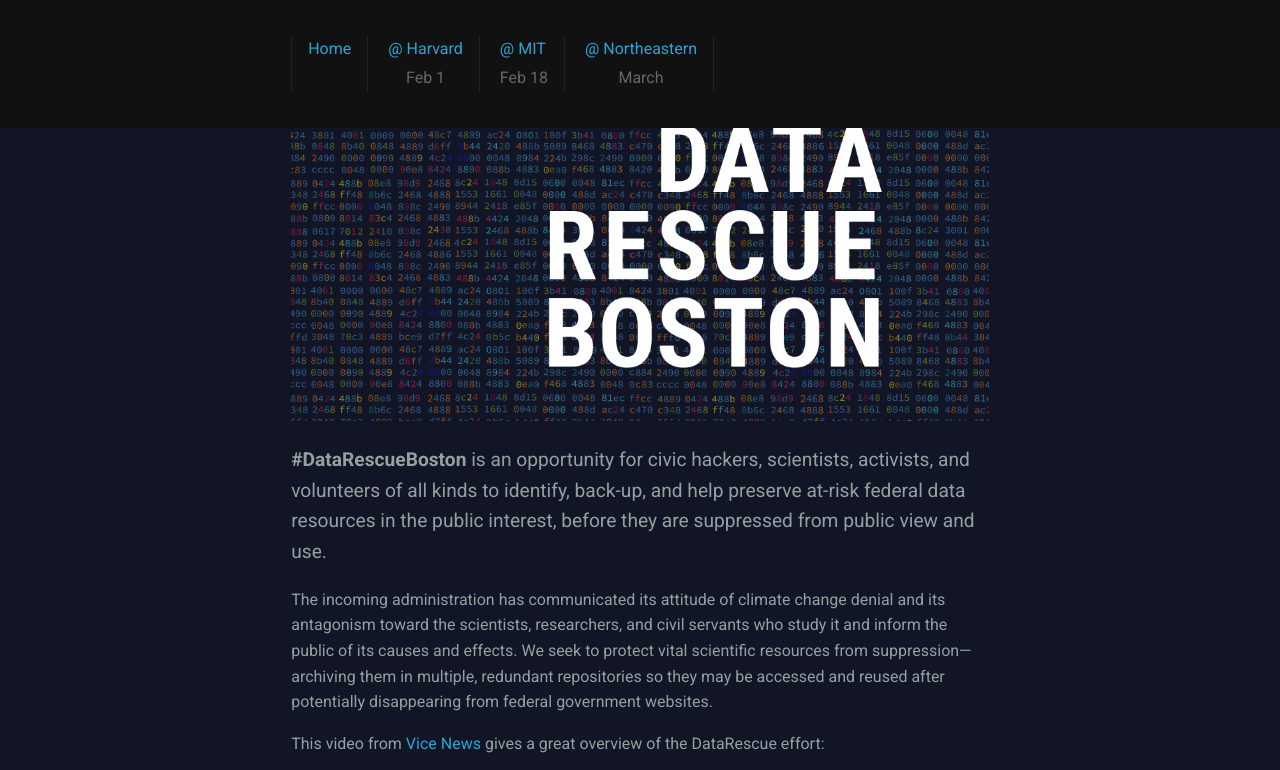
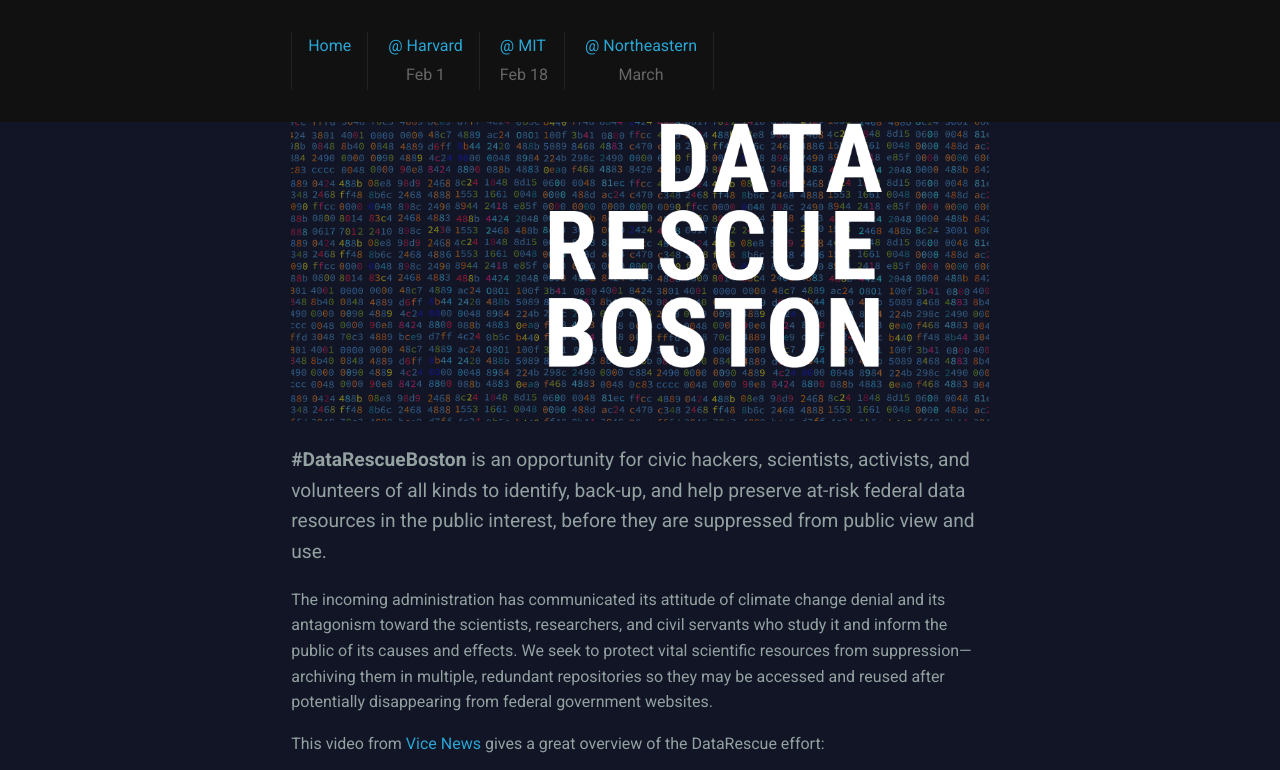
Before and after one commit to data-rescue-boston/data-rescue-boston.github.io, a Jekyll site: the page built from index.md, in a window 1280 px wide. Shown: the top 770 px of the page. Built offline with Jekyll 4.4.1, drawn with Linux system fonts in a browser that asks for light colours; grey boxes are pictures that could not be loaded.

Commit message:
Update main.css

```diff
--- a/assets/main.css
+++ b/assets/main.css
@@ -14,7 +14,7 @@
 div.section h2 { font-weight: 100; font-size: 300%;  }
 div.section h2 small { font-weight: normal; font-size: 33%;  }
 
-nav { width: 100%; display: block; background: #111; position: fixed; top:0; left:0; padding: 0.2em 0; }
+nav { width: 100%; display: block; background: #111; position: fixed; top:0; left:0; padding: 0; }
 nav ul { list-style-type: none; }
 nav ul li { display: inline-block; padding: 0; margin: 0;}
 nav ul li:first-child { border-left: 1px solid #222; }
@@ -41,15 +41,15 @@
   -webkit-column-count: 4;
      -moz-column-count: 4;
           column-count: 4;
-  -webkit-column-gap: 0;
-     -moz-column-gap: 0;
-          column-gap: 0;
+  -webkit-column-gap: 1em;
+     -moz-column-gap: 1em;
+          column-gap: 1em;
   -webkit-column-fill: balance;
      -moz-column-fill: balance;
           column-fill: balance;
 }
 
-div.sponsors a { display:inline-block; width: 22.5%; vertical-align:top; margin: 2%; }
+div.sponsors a { display:inline-block; vertical-align:top; }
 div.sponsors img { width: 100%; }
 
 .btn { display: inline-block; padding: 0.5em; border-radius: 0.1em; color: #fff !important; text-decoration: none !important; text-shadow: 0 0 1px #rgba(0,0,0,0.3); cursor: pointer; box-shadow: 0 0.1em 1em -0.5em rgba(0,0,0,0.5); }
```
